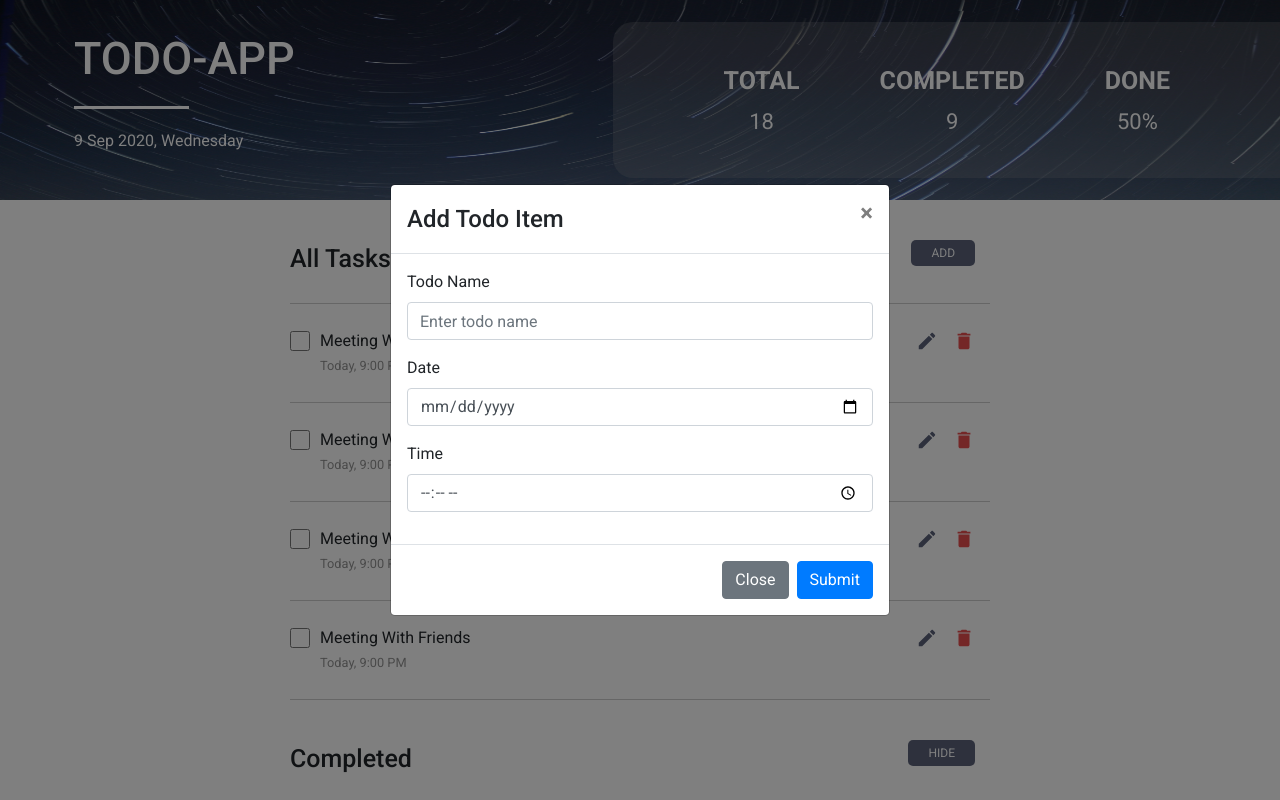
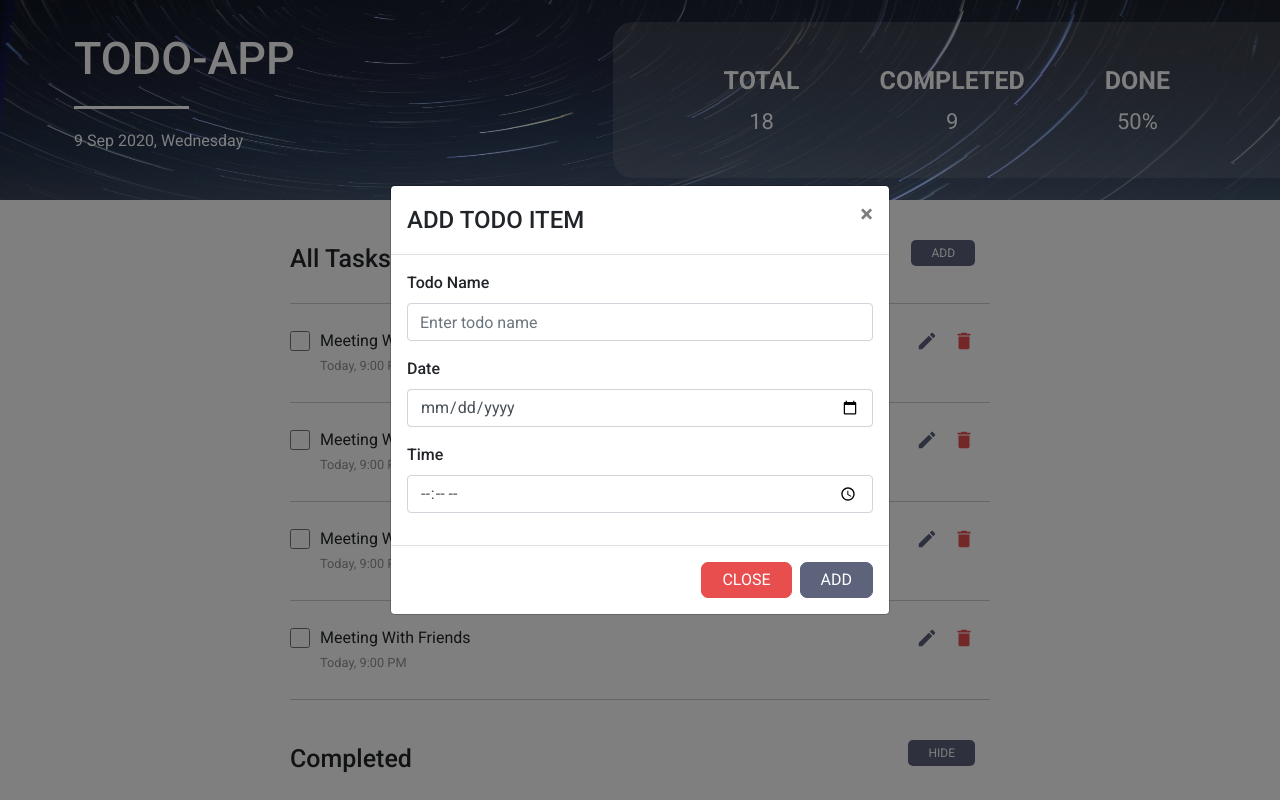
Before and after one commit to cheakimsemao/react-js-todo-app, a React (Create React App) app: page / in a window 1280 px wide. Both pictures are taken after a click on the button "ADD". Shown: the top 800 px of the page. Built offline with nearby package versions, Linux system fonts and the light colour scheme.

Commit message:
Fixed Modal

```diff
--- a/src/App.css
+++ b/src/App.css
@@ -77,6 +77,29 @@ body {
     padding-top: 5px;
     font-size: 22px;
     margin: 0;
+}
+
+/* Modal */
+
+.modal-body .form-label {
+    font-weight: 500;
+}
+
+.modal-footer #modal-add,
+.modal-footer #modal-close {
+    color: #ffffff;
+    padding: 5px 20px;
+    border-radius: 7px;
+}
+
+.modal-footer #modal-add {
+    background-color: #5c637b;
+    border-color: #5c637b;
+}
+
+.modal-footer #modal-close {
+    background-color: #e94e4e;
+    border-color: #e94e4e;
 }
 
 /* All Tasks */
--- a/src/components/AllTasks.js
+++ b/src/components/AllTasks.js
@@ -20,7 +20,7 @@ const AllTasks = () => {
                     </button>
                     <Modal show={show} onHide={handleClose} centered>
                         <Modal.Header closeButton>
-                            <Modal.Title>Add Todo Item</Modal.Title>
+                            <Modal.Title>ADD TODO ITEM</Modal.Title>
                         </Modal.Header>
                         <Modal.Body closeButton>
                             <Form>
@@ -39,11 +39,11 @@ const AllTasks = () => {
                             </Form>
                         </Modal.Body>
                         <Modal.Footer>
-                            <Button variant='secondary' onClick={handleClose}>
-                                Close
+                            <Button onClick={handleClose} id='modal-close'>
+                                CLOSE
                             </Button>
-                            <Button variant='primary' onClick={handleClose}>
-                                Submit
+                            <Button onClick={handleClose} id='modal-add'>
+                                ADD
                             </Button>
                         </Modal.Footer>
                     </Modal>
```
